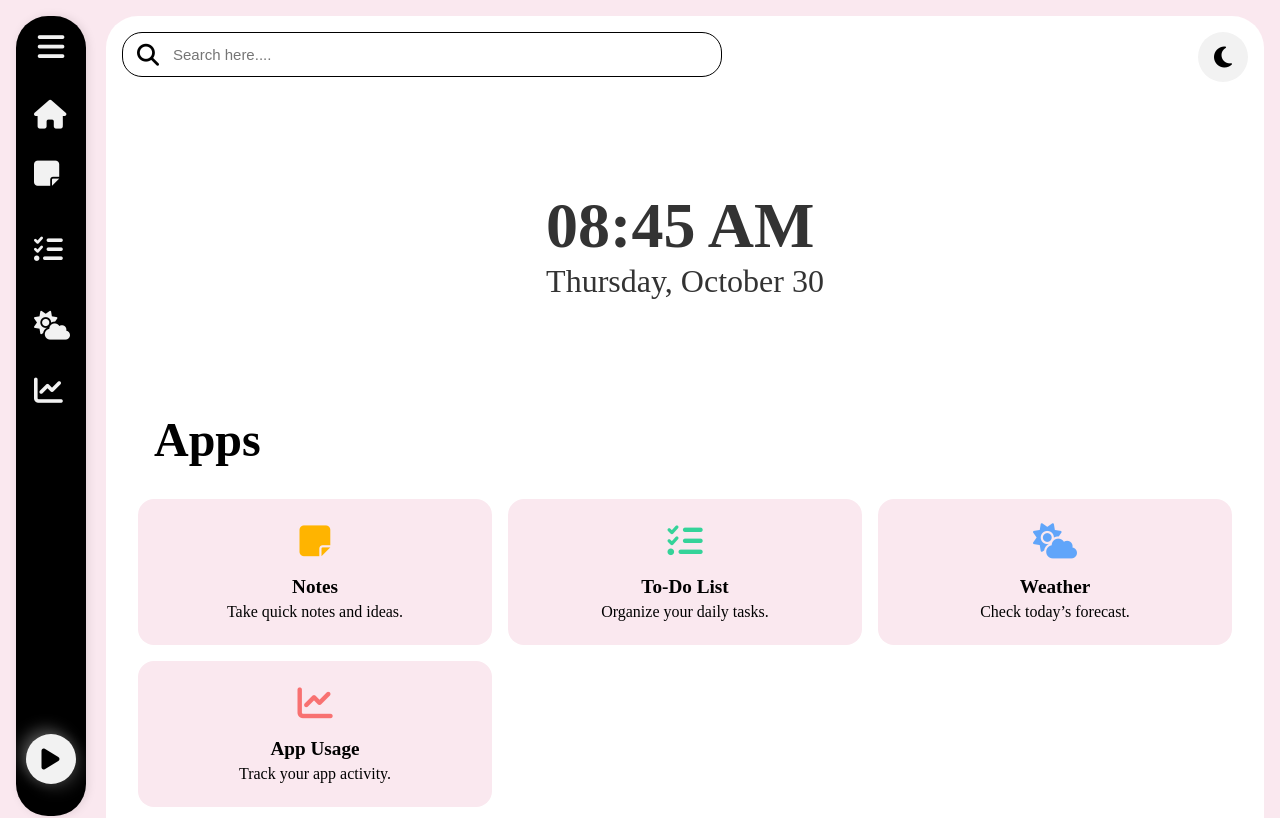
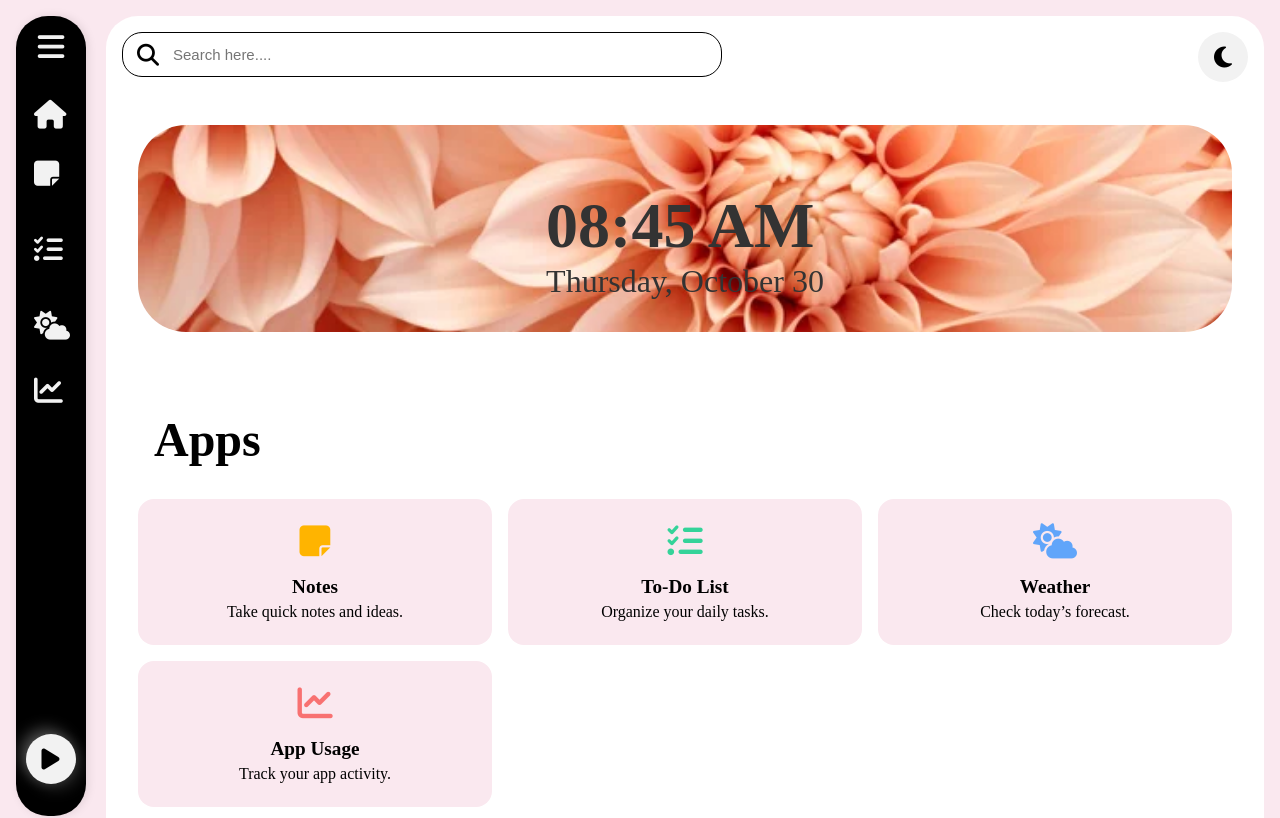
Before and after one commit to fauz-del/Productivity-Toolkit, a plain HTML site: page index.html in a window 1280 px wide. Shown: the top 818 px of the page. Drawn offline with Linux system fonts and the light colour scheme.

Commit message:
Fix background image URL in top-bar style
Updated the background image path for the top bar.

```diff
--- a/style.css
+++ b/style.css
@@ -215,7 +215,7 @@ button:active {
   display: flex;
   justify-content: center;
   align-items: center;
-  background-image: url('/Productivity-kit /image/peach.webp'); /* set your image here */
+  background-image: url('image/peach.webp'); /* set your image here */
   background-size: cover;      /* cover entire area */
   background-position: center; /* center the image */
   background-repeat: no-repeat;
```
